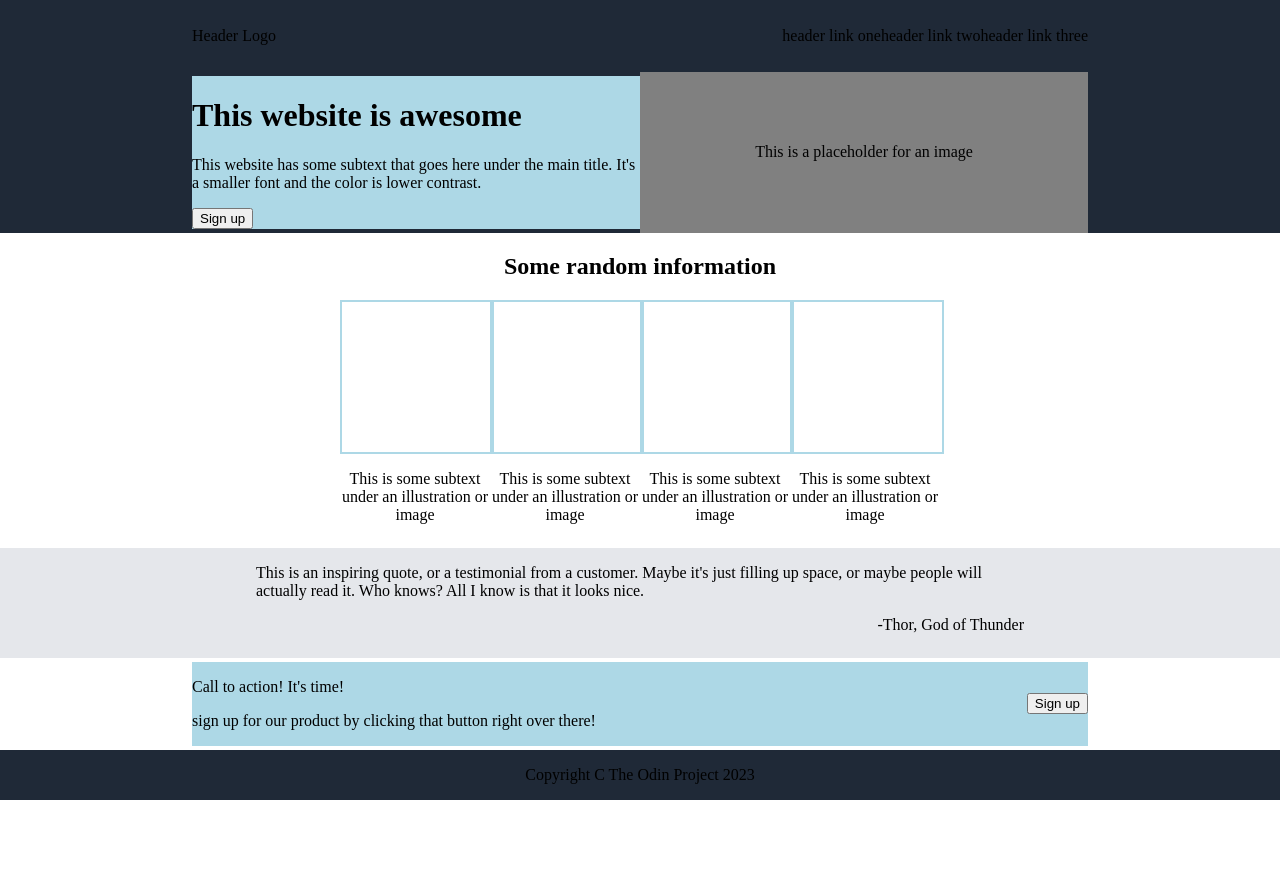
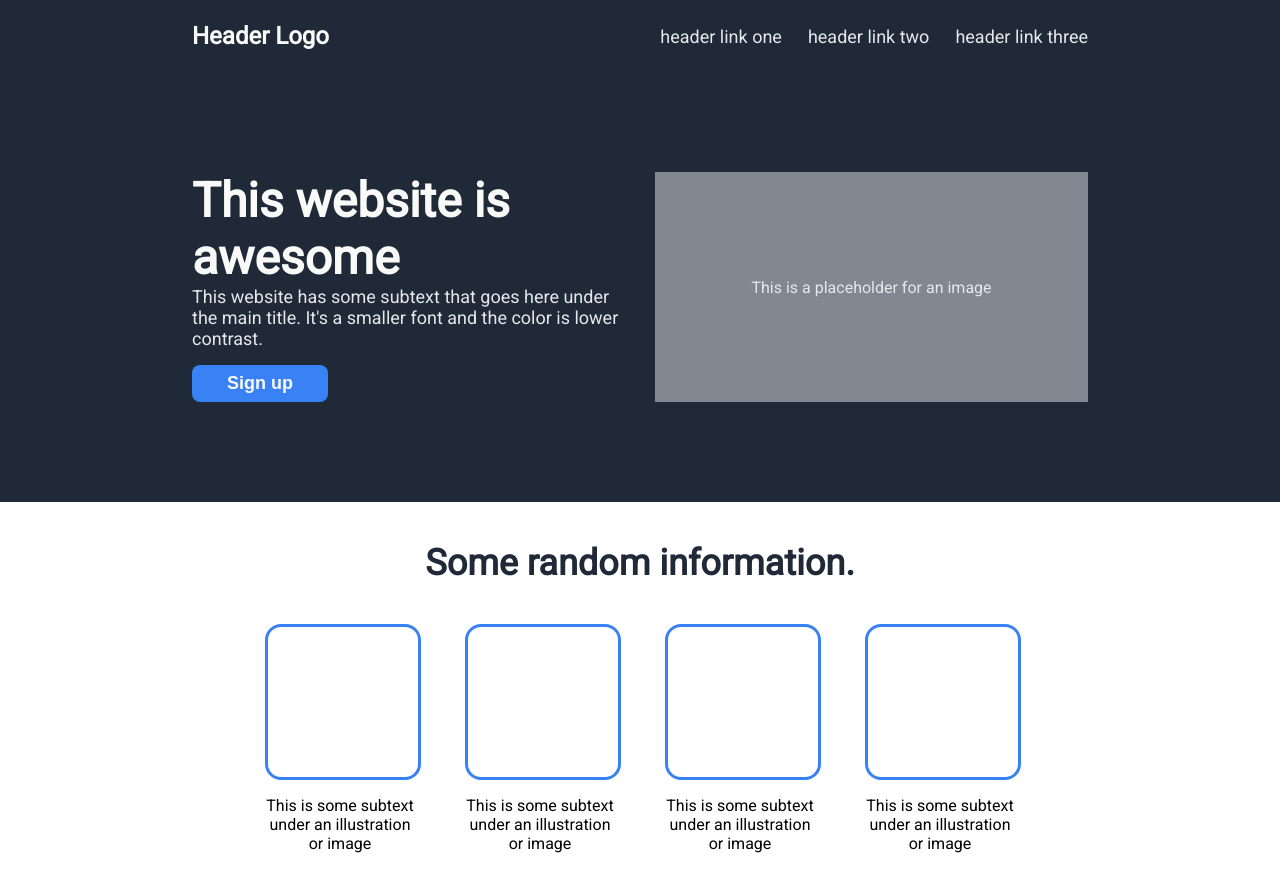
Before and after one commit to Dev-Maz/landing-page, a plain HTML site: page index.html in a window 1280 px wide. Shown: the top 872 px of the page. Before the commit the page ends 800 px from the top, so only its background shows below. Drawn offline with Linux system fonts and the light colour scheme.

Commit message:
Update index.html and styles.css
Final details for the webpage

```diff
--- a/index.html
+++ b/index.html
@@ -5,6 +5,7 @@
         <meta name="viewport" content="width=device-width, initial-scale=1.0">
         <title>Landing Page</title>
         <link rel="stylesheet" href="./styles.css">
+        <link rel="stylesheet" href="https://fonts.googleapis.com/css?family=Roboto">
     </head>
     <body>
         <div class="header">
@@ -13,9 +14,9 @@
             </div>
             <div class="nav">
                 <ul>
-                    <li>header link one</li>
-                    <li>header link two</li>
-                    <li>header link three</li>
+                    <li><a href="#">header link one</a></li>
+                    <li><a href="#">header link two</a> </li>
+                    <li><a href="#">header link three</a></li>
                 </ul>
             </div>
         </div>
@@ -34,7 +35,7 @@
                 </div>
             </div>
             <div class="second">
-                <h2>Some random information</h2>
+                <h2>Some random information.</h2>
                 <div class="cards">
                     <div class="card">
                         <div class="img"></div>
@@ -67,7 +68,7 @@
                     <div>
                         <p class="action">Call to action! It's time!</p>
                         <p>
-                            sign up for our product by clicking that button
+                            Sign up for our product by clicking that button
                             right over there!
                         </p>
                     </div>
@@ -76,7 +77,7 @@
             </div>
         </div>
         <div class="footer">
-            Copyright C The Odin Project 2023
+            Copyright © The Odin Project 2023
         </div>
     </body>
 </html>
--- a/styles.css
+++ b/styles.css
@@ -3,6 +3,7 @@ body {
     flex-direction: column;
     min-height: 100vh;
     margin: 0;
+    font-family: Roboto, Arial, sans-serif;
 }
 
 .content {
@@ -25,13 +26,28 @@ ul {
     list-style-type: none;
     margin: 0;
     padding: 0;
+    gap: 26px;
 }
+
+.header a {
+    font-size: 18px;
+    color: #e5e7eb;
+    text-decoration: none;
+}
+
+.logo {
+    font-size: 24px;
+    color: #f9faf8;
+    font-weight: bold;
+}
+
 .footer {
     background-color: #1f2937;
-    flex: 0 0 50px;
+    flex: 0 0 72px;
     display: flex;
     justify-content: center;
     align-items: center;
+    color: white;
 }
 
 .first {
@@ -40,16 +56,30 @@ ul {
     display: flex;
     justify-content: center;
     align-items: center;
-    padding: 0 15%;
+    padding: 100px 15%;
+    gap: 30px;
 }
 
 .hero {
-    background-color: lightblue;
     flex: 1;
 }
 
+.hero h1 {
+    color: #f9faf8;
+    font-size: 48px;
+    font-weight: bolder;
+    margin: 0;
+}
+
+.hero p {
+    font-size: 18px;
+    color: #e5e7eb;
+    margin: 0;
+}
+
 .hero-image {
-    background-color: gray;
+    background-color: rgba(229, 231, 235, 0.5);
+    color: #e5e7eb;
     flex: 1;
     display: flex;
     justify-content: center;
@@ -63,11 +93,17 @@ ul {
 
 .second h2 {
     text-align: center;
+    font-size: 36px;
+    font-weight: bolder;
+    color: #1f2937;
+    margin: 40px 0;
 }
 
 .cards {
     display: flex;
     justify-content: center;
+    gap: 50px;
+    margin-bottom: 100px;
 }
 
 .card {
@@ -76,7 +112,8 @@ ul {
 }
 
 .img {
-    border: 2px solid lightblue;
+    border: 3px solid #3882f6;
+    border-radius: 16px;
     width: 150px;
     height: 150px;
 }
@@ -84,15 +121,23 @@ ul {
 .third {
     background-color: #e5e7eb;
     flex: 1;
-    padding: 0 20%;
+    padding: 80px 20%;
+}
+
+.quote {
+    font-size: 36px;
+    font-weight: lighter;
+    font-style: italic;
+    color: #1f2937;
 }
 
 .source {
     text-align: right;
+    font-weight: bold;
 }
 
 .forth {
-    padding: 0 15%;
+    padding: 80px 15%;
     flex: 1;
     display: flex;
     justify-content: center;
@@ -101,8 +146,37 @@ ul {
 
 .sign-up {
     flex: 1;
-    background-color: lightblue;
+    background-color: #3882f6;
+    color: white;
     display: flex;
     justify-content: space-between;
     align-items: center;
+    border-radius: 6px;
+    padding: 40px 100px;
 }
+
+button {
+    background-color: #3882f6;
+    border: none;
+    color: #f9faf8;
+    padding: 8px 35px;
+    margin-top: 16px;
+    border-radius: 8px;
+    font-weight: bold;
+    font-size: 18px;
+}
+
+.forth button {
+    border: 2px solid white;
+    margin: 0;
+    flex-shrink: 0;
+}
+
+.forth p {
+    margin: 0;
+}
+
+.action {
+    font-size: 18px;
+    font-weight: bold;
+}
```
